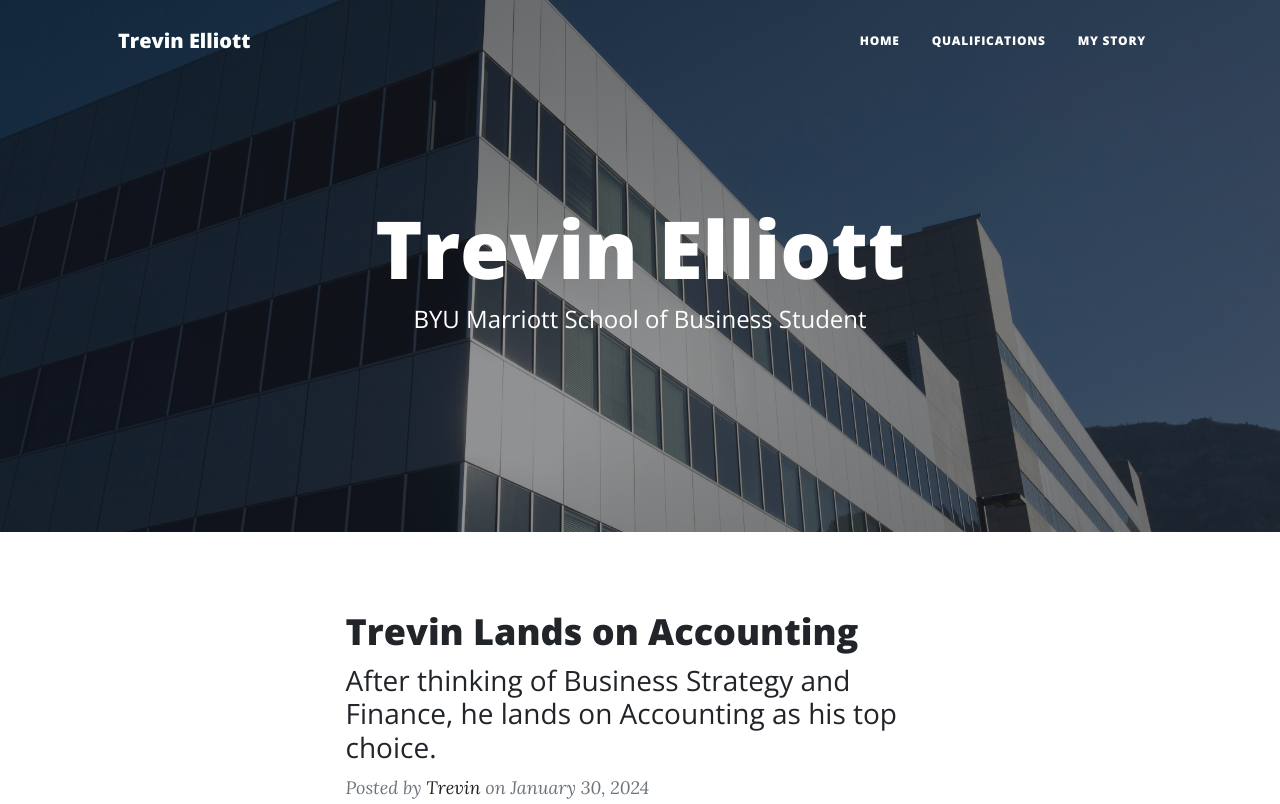
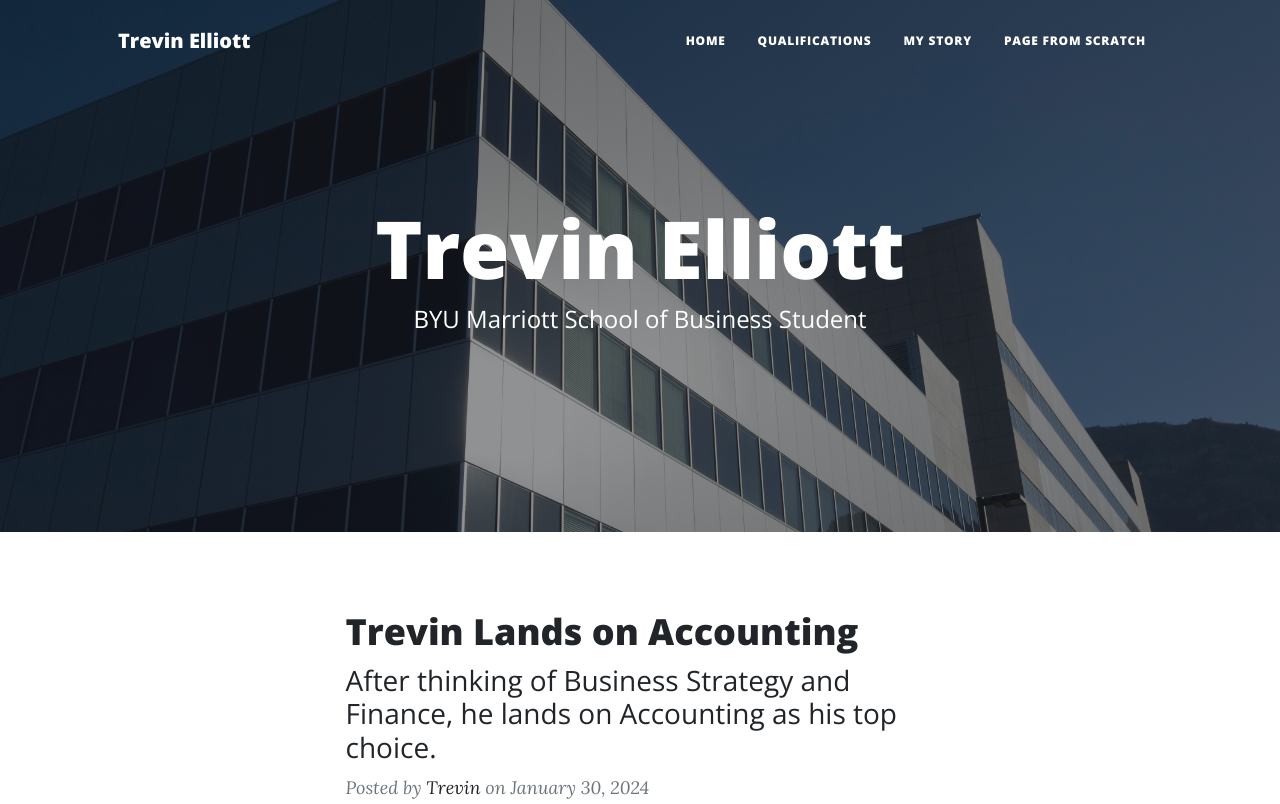
Before and after one commit to trevinelliott/trevinrepository, a plain HTML site: page index.html in a window 1280 px wide. Shown: the top 804 px of the page. Drawn offline with nearby package versions, Linux system fonts and the light colour scheme.

Commit message:
Add files via upload

```diff
--- a/index.html
+++ b/index.html
@@ -29,6 +29,7 @@
                         <li class="nav-item"><a class="nav-link px-lg-3 py-3 py-lg-4" href="index.html">Home</a></li>
                         <li class="nav-item"><a class="nav-link px-lg-3 py-3 py-lg-4" href="education.html">Qualifications</a></li>
                         <li class="nav-item"><a class="nav-link px-lg-3 py-3 py-lg-4" href="post.html">My Story</a></li>
+                        <li class="nav-item"><a class="nav-link px-lg-3 py-3 py-lg-4" href="myown.html">Page From Scratch</a></li>
                         <!--<li class="nav-item"><a class="nav-link px-lg-3 py-3 py-lg-4" href="contact.html">Contact</a></li>-->
                     </ul>
                 </div>
```
